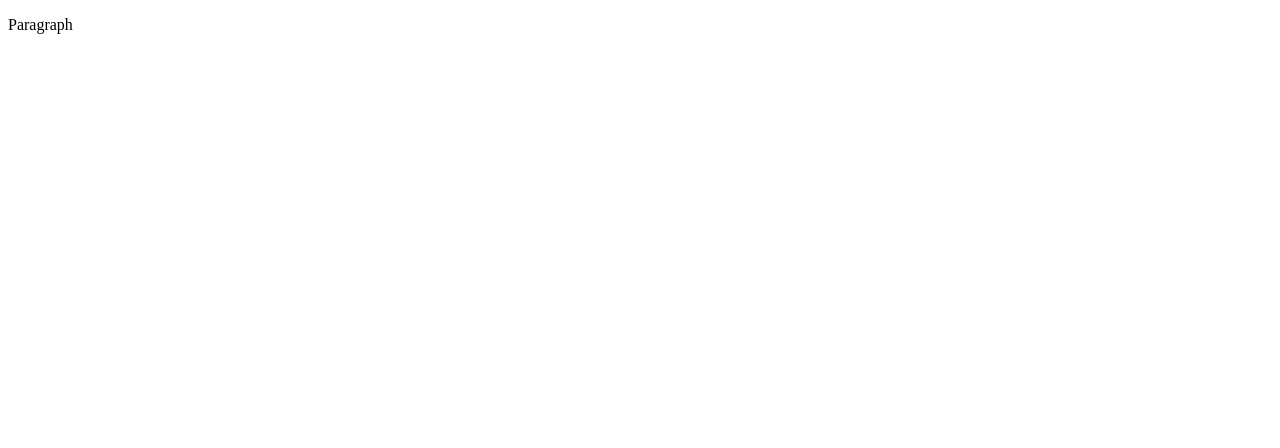
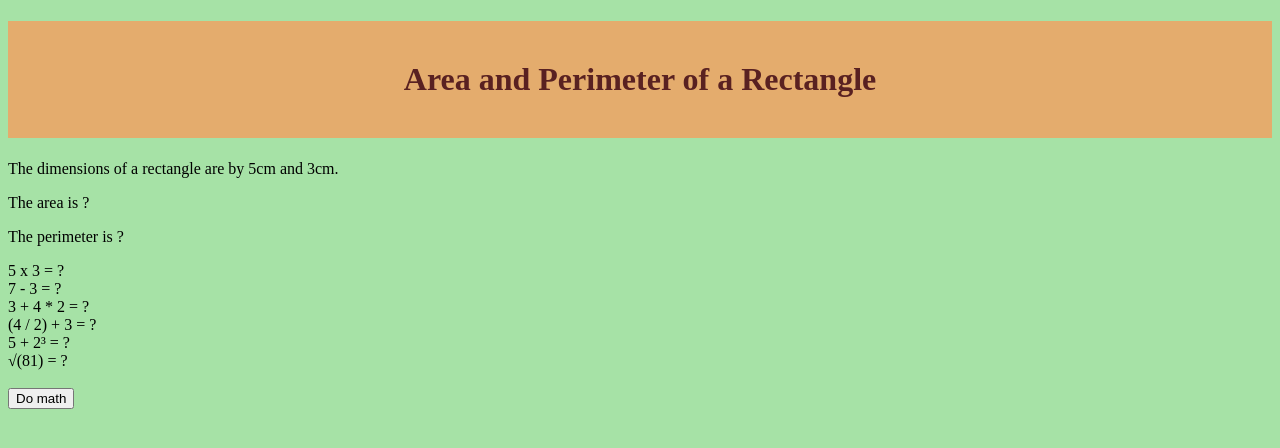
Before and after one commit to ICD2O-Programming-Angelo-Garcia/Unit2-02-HTML-AreaPerRectangle, a plain HTML site: page index.html in a window 1280 px wide. Drawn offline with Linux system fonts and the light colour scheme.

Commit message:
Sentence about what you did

```diff
--- a/css/style.css
+++ b/css/style.css
@@ -1,4 +1,20 @@
-/* Created by: Mr. Coxall
-* Created on: Sep 2020
-* This file contains the CSS for index.html
+/* Created by: Angelo Garcia
+* Created on: March 2025
+* This CSS file defines the style for index.html
+* ICS2O-Unit2-01-HTML-JS-HelloWorld
 */
+
+body {
+    background-color: LightGreen;
+}
+
+h1 {
+    background-color: #e5a861;
+    color: hsl(0, 0%, 0%);
+    padding: 40px;
+    text-align: center;
+}
+
+p {
+    background-color: #fff700;
+}
--- a/index.html
+++ b/index.html
@@ -1,9 +1,51 @@
 <!DOCTYPE html>
 <html>
-  <head>
-    <title>Title</title>
+    <head>
+        <meta charset="utf-8">
+        <meta name="description" content="My first webpage, with JavaScript">
+        <meta name="keywords" content="Immaculata, ics2o">
+        <meta name="author" content="Angelo Garcia">
+        <meta name="viewport" content="width=device-width, initial-scale=1.0">
+       <link rel="apple-touch-icon" sizes="180x180" href="./fav_index/apple-touch-icon.png">
+       <link rel="icon" type="image/png" sizes="32x32" href="./fav_index/favicon-32x32.png">
+    <link rel="icon" type="image/png" sizes="16x16" href="./fav_index/favicon-16x16.png">
+    <link rel="manifest" href="./fav_index/site.webmanifest">
+    <link rel="stylesheet" href="./css/style.css">
+    <title>My first webpage, with a JS file</title>
   </head>
   <body>
-    <p>Paragraph</p>
+     <style>
+        body {
+    background-color: rgb(166, 226, 166);
+}
+
+h1 {
+    background-color: #e4ac6d;
+    color: hsl(0, 46%, 24%);
+    padding: 40px;
+    text-align: center;
+}
+
+p {
+    background-color: #77121200;
+}
+
+</style>
+
+    <script src="./js/script.js"></script>
+    <h1>Area and Perimeter of a Rectangle</h1>
+    <p>The dimensions of a rectangle are by 5cm and 3cm.</p>
+
+
+    <p>The area is ?</p>
+    <p>The perimeter is ?</p>
+    <div id="multiply-math">5 x 3 = ?</div>
+    <div id="subtract-math">7 - 3 = ?</div>
+    <div id="multiply-math">3 + 4 * 2 = ?</div>
+    <div id="divide-math">(4 / 2) + 3 = ?</div>
+    <div id="exponent-math">5 + 2³ = ?</div>
+		<div id="square-root-math">√(81) = ?</div>
+    <br>
+    <button onclick="doMathClicked()">Do math</button>
   </body>
 </html>
--- a/js/script.js
+++ b/js/script.js
@@ -1,5 +1,15 @@
-// Copyright (c) 2020 Mr. Coxall All rights reserved
+// Copyright (c) 2025 Angelo Garcia All rights reserved
 //
-// Created by: Mr. Coxall
-// Created on: Sep 2020
+// Created by: Angelo Garcia
+// Created on: Mar 2025
 // This file contains the JS functions for index.html
+
+function doMathClicked () {
+  // this function does basic math
+  document.getElementById('multiply-math').innerHTML = '5 x 3 = ' + '(5 x 3)
+  document.getElementById('subtract-math').innerHTML = '7 - 3 =  ' + (7 - 3)
+  document.getElementById('multiply-math').innerHTML = '3 + 4 * 2 = ' + (3 + 4 * 2)
+  document.getElementById('divide-math').innerHTML = '(4 / 2) + 3 = ' + ((4 / 2) + 3)
+  document.getElementById('exponent-math').innerHTML = '5 + 2 ** 3 = ' + (5 + 2 ** 3)
+	document.getElementById('square-root-math').innerHTML = '√(81) = ' + Math.sqrt(81)
+}
```
